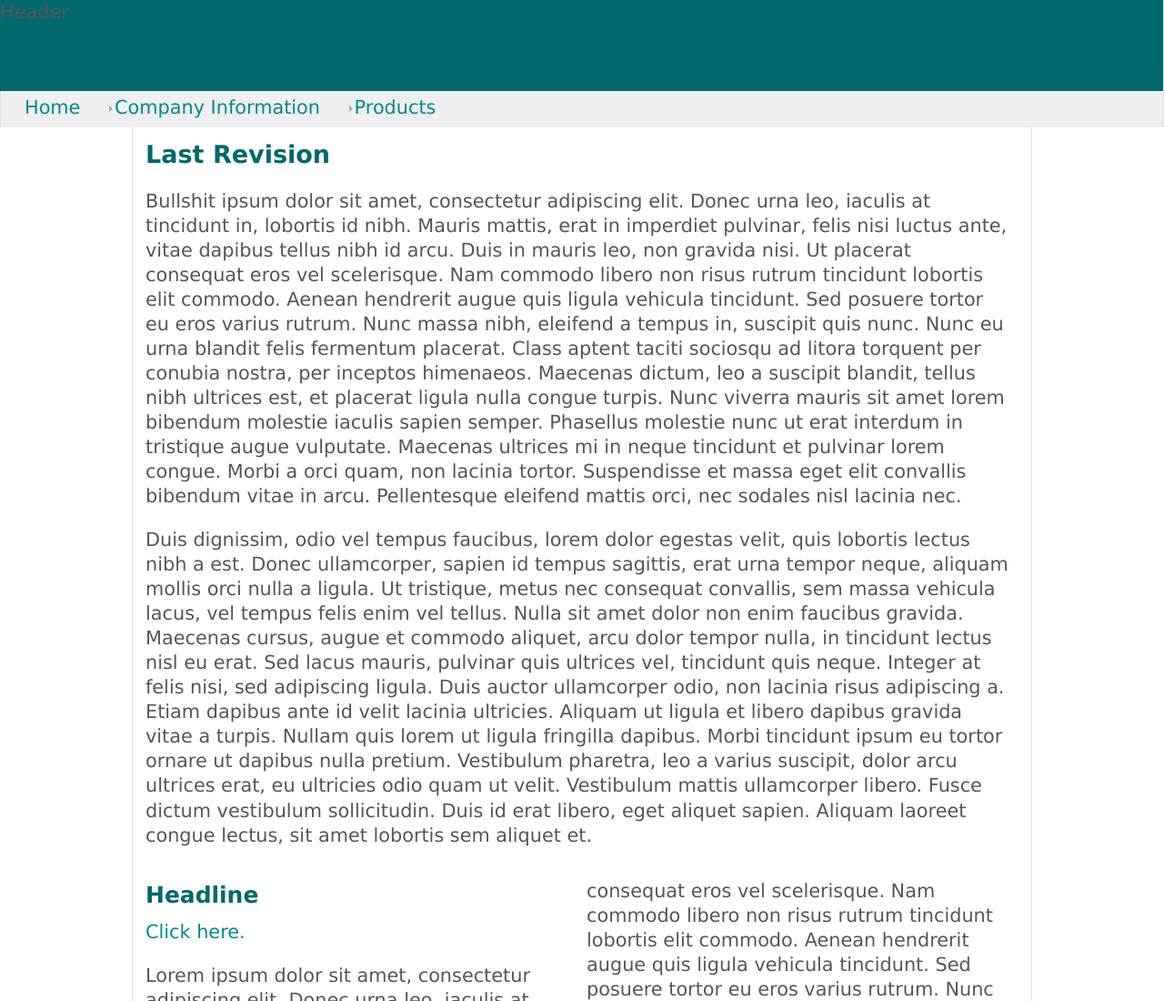
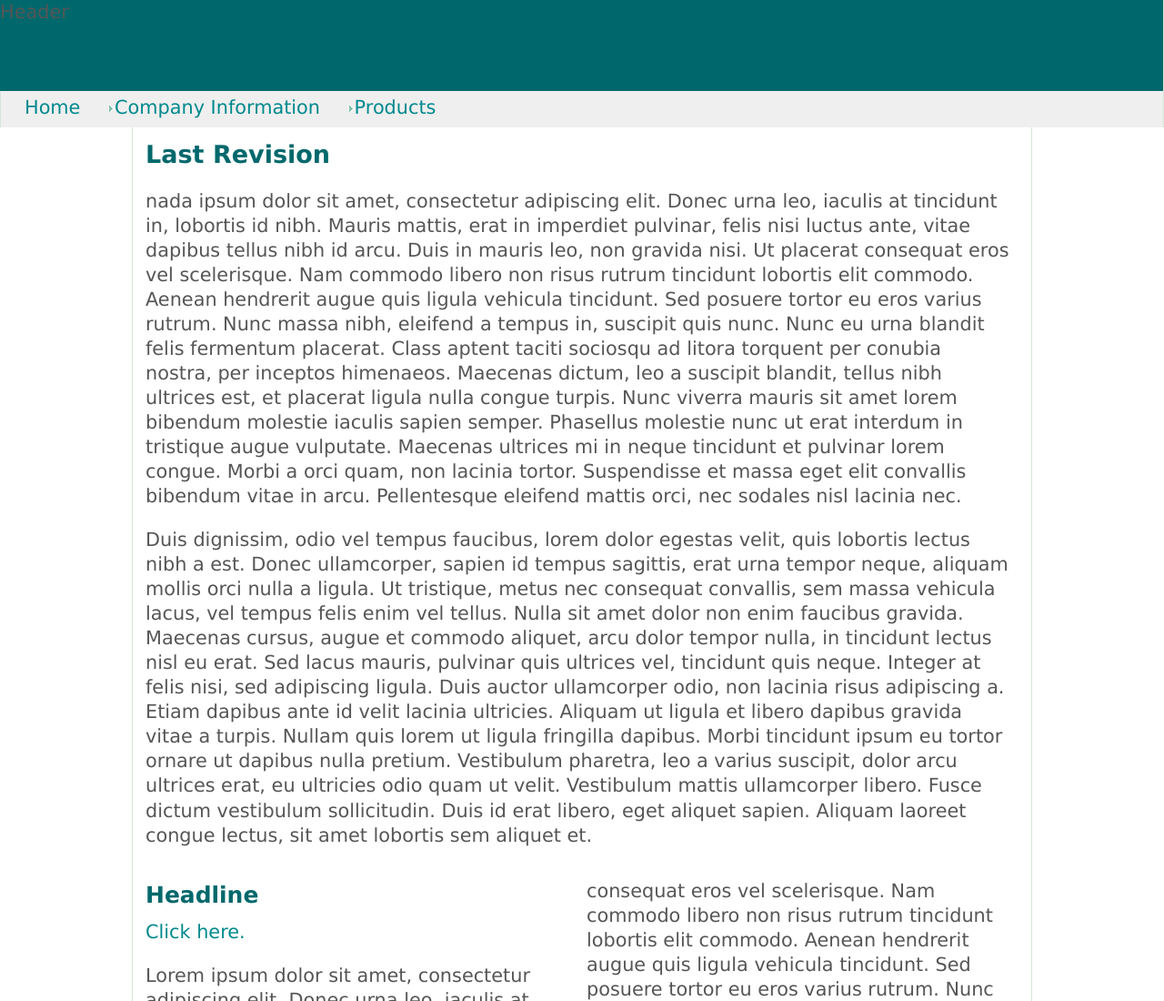
Before and after one commit to dawebmastaa/HTML5_Static_Template, a plain HTML site: page index.html in a window 1280 px wide. Shown: the top 1100 px of the page at 91% size. Drawn offline with Linux system fonts and the light colour scheme.

Commit message:
just testing

```diff
--- a/index.html
+++ b/index.html
@@ -84,7 +84,7 @@
       <div id="Content">
         <div class="SingleColumn" id="AJAX">
           <h1>Last Revision</h1>
-          <p>Bullshit ipsum dolor sit amet, consectetur adipiscing elit. Donec urna leo, iaculis at tincidunt in, lobortis id nibh. Mauris mattis, erat in imperdiet pulvinar, felis nisi luctus ante, vitae dapibus tellus nibh id arcu. Duis in mauris leo, non gravida nisi. Ut placerat consequat eros vel scelerisque. Nam commodo libero non risus rutrum tincidunt lobortis elit commodo. Aenean hendrerit augue quis ligula vehicula tincidunt. Sed posuere tortor eu eros varius rutrum. Nunc massa nibh, eleifend a tempus in, suscipit quis nunc. Nunc eu urna blandit felis fermentum placerat. Class aptent taciti sociosqu ad litora torquent per conubia nostra, per inceptos himenaeos. Maecenas dictum, leo a suscipit blandit, tellus nibh ultrices est, et placerat ligula nulla congue turpis. Nunc viverra mauris sit amet lorem bibendum molestie iaculis sapien semper. Phasellus molestie nunc ut erat interdum in tristique augue vulputate. Maecenas ultrices mi in neque tincidunt et pulvinar lorem congue. Morbi a orci quam, non lacinia tortor. Suspendisse et massa eget elit convallis bibendum vitae in arcu. Pellentesque eleifend mattis orci, nec sodales nisl lacinia nec.</p>
+          <p>nada ipsum dolor sit amet, consectetur adipiscing elit. Donec urna leo, iaculis at tincidunt in, lobortis id nibh. Mauris mattis, erat in imperdiet pulvinar, felis nisi luctus ante, vitae dapibus tellus nibh id arcu. Duis in mauris leo, non gravida nisi. Ut placerat consequat eros vel scelerisque. Nam commodo libero non risus rutrum tincidunt lobortis elit commodo. Aenean hendrerit augue quis ligula vehicula tincidunt. Sed posuere tortor eu eros varius rutrum. Nunc massa nibh, eleifend a tempus in, suscipit quis nunc. Nunc eu urna blandit felis fermentum placerat. Class aptent taciti sociosqu ad litora torquent per conubia nostra, per inceptos himenaeos. Maecenas dictum, leo a suscipit blandit, tellus nibh ultrices est, et placerat ligula nulla congue turpis. Nunc viverra mauris sit amet lorem bibendum molestie iaculis sapien semper. Phasellus molestie nunc ut erat interdum in tristique augue vulputate. Maecenas ultrices mi in neque tincidunt et pulvinar lorem congue. Morbi a orci quam, non lacinia tortor. Suspendisse et massa eget elit convallis bibendum vitae in arcu. Pellentesque eleifend mattis orci, nec sodales nisl lacinia nec.</p>
           <p>Duis dignissim, odio vel tempus faucibus, lorem dolor egestas velit, quis lobortis lectus nibh a est. Donec ullamcorper, sapien id tempus sagittis, erat urna tempor neque, aliquam mollis orci nulla a ligula. Ut tristique, metus nec consequat convallis, sem massa vehicula lacus, vel tempus felis enim vel tellus. Nulla sit amet dolor non enim faucibus gravida. Maecenas cursus, augue et commodo aliquet, arcu dolor tempor nulla, in tincidunt lectus nisl eu erat. Sed lacus mauris, pulvinar quis ultrices vel, tincidunt quis neque. Integer at felis nisi, sed adipiscing ligula. Duis auctor ullamcorper odio, non lacinia risus adipiscing a. Etiam dapibus ante id velit lacinia ultricies. Aliquam ut ligula et libero dapibus gravida vitae a turpis. Nullam quis lorem ut ligula fringilla dapibus. Morbi tincidunt ipsum eu tortor ornare ut dapibus nulla pretium. Vestibulum pharetra, leo a varius suscipit, dolor arcu ultrices erat, eu ultricies odio quam ut velit. Vestibulum mattis ullamcorper libero. Fusce dictum vestibulum sollicitudin. Duis id erat libero, eget aliquet sapien. Aliquam laoreet congue lectus, sit amet lobortis sem aliquet et.</p>
         </div>
 
```
